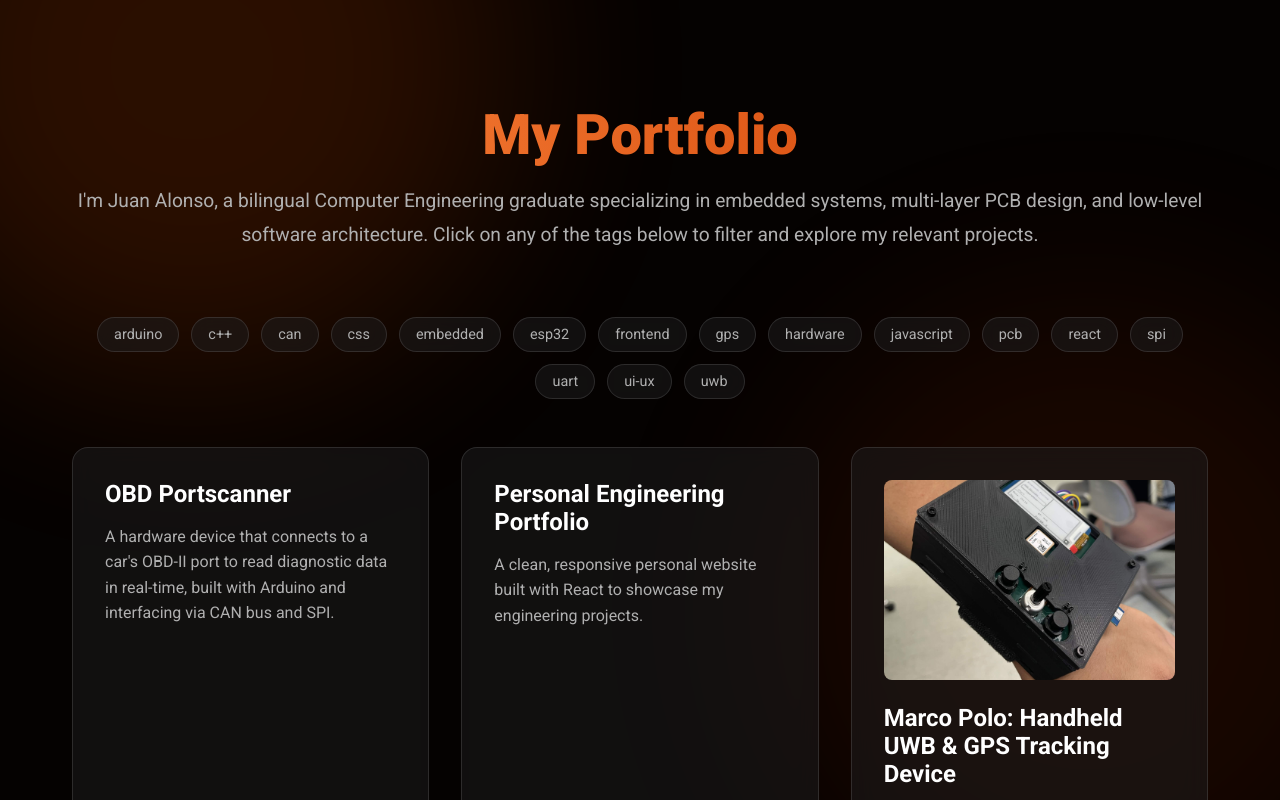
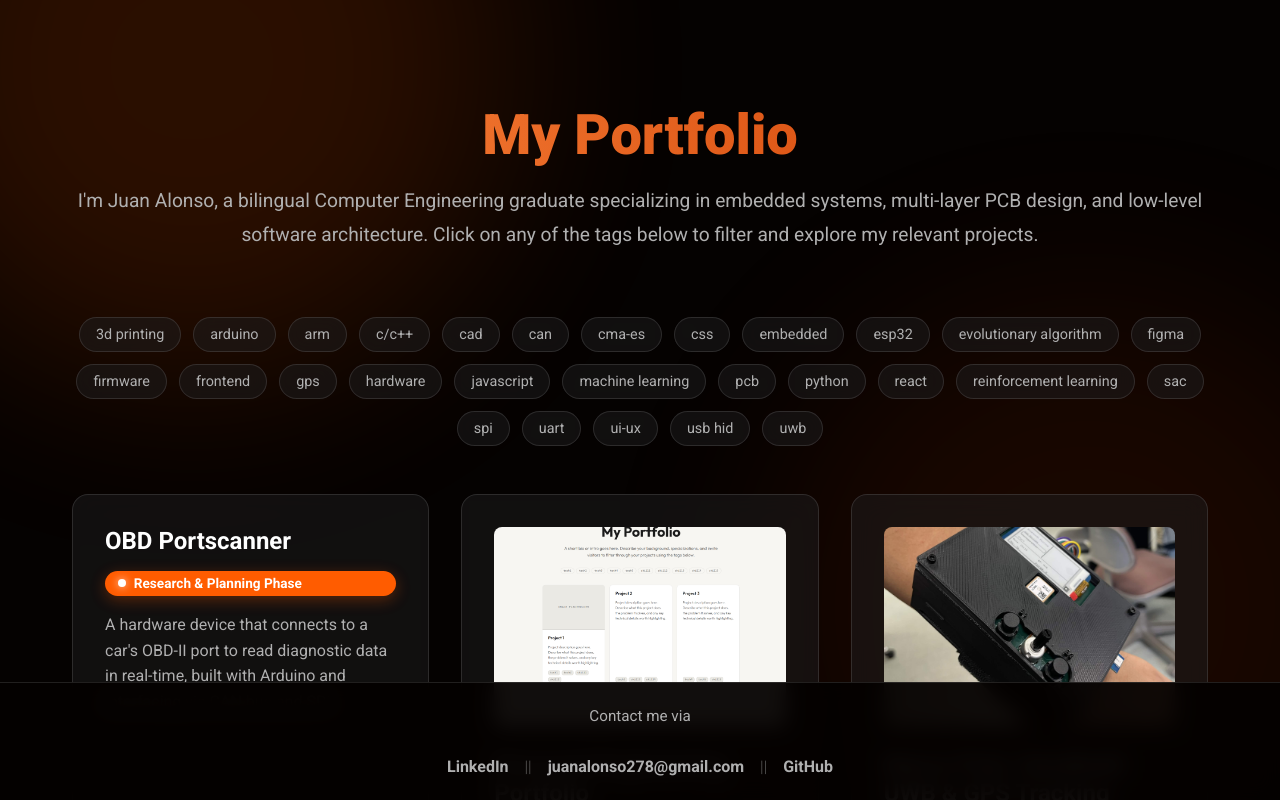
Before and after one commit to juanalonso278/portfolio, a React app: page /#/ in a window 1280 px wide. Shown: the top 800 px of the page. Built offline with nearby package versions, Linux system fonts and the light colour scheme; the HTML template or start-up script is replaced by a standard one.

Commit message:
feat: UI adjustments, updated portfolio wireframe, fixed tags, and adjusted footer

```diff
--- a/src/Home.jsx
+++ b/src/Home.jsx
@@ -13,6 +13,12 @@ const ProjectCard = ({ project }) => {
         </div>
       )}
       <h2>{project.title}</h2>
+      {project.status && (
+        <div className="project-status-badge">
+          <span className="status-dot"></span>
+          {project.status}
+        </div>
+      )}
       <p>{project.synopsis}</p>
       <div className="project-tags">
         {project.tags.map(tag => (
--- a/src/ProjectDetails.jsx
+++ b/src/ProjectDetails.jsx
@@ -56,6 +56,12 @@ export default function ProjectDetails() {
 
       <header className="details-header">
         <h1>{project.title}</h1>
+        {project.status && (
+          <div className="project-status-badge">
+            <span className="status-dot"></span>
+            {project.status}
+          </div>
+        )}
         <div className="project-tags">
           {project.tags.map(tag => (
             <span key={tag} className="project-tag">{tag}</span>
--- a/src/data.js
+++ b/src/data.js
@@ -1,9 +1,13 @@
 import { obdPortscanner } from './projects/obdPortscanner';
 import { personalPortfolio } from './projects/personalPortfolio';
 import { marcoPolo } from './projects/marcoPolo';
+import { trackmaniaRL } from './projects/trackmaniaRL';
+import { customMouse } from './projects/customMouse';
 
 export const projects = [
   obdPortscanner,
   personalPortfolio,
-  marcoPolo
+  marcoPolo,
+  trackmaniaRL,
+  customMouse
 ];
--- a/src/index.css
+++ b/src/index.css
@@ -72,7 +72,7 @@ body::after {
   width: 100%;
   max-width: 1200px;
   margin: 0 auto;
-  padding: 4rem 2rem;
+  padding: 4rem 2rem 120px 2rem;
   box-sizing: border-box;
 }
 
@@ -99,12 +99,15 @@ body::after {
 }
 
 .footer {
-  flex-shrink: 0;
+  position: fixed;
+  bottom: 0;
+  left: 0;
   width: 100%;
-  padding: 3rem 2rem;
+  padding: 1.5rem 2rem;
   border-top: 1px solid var(--card-border);
-  background: rgba(5, 2, 1, 0.8);
-  margin-top: auto;
+  background: rgba(5, 2, 1, 0.95);
+  backdrop-filter: blur(10px);
+  z-index: 100;
   box-sizing: border-box;
 }
 
@@ -953,3 +956,26 @@ body::after {
     display: none;
   }
 }
+
+/* Project Status Badge */
+.project-status-badge {
+  display: inline-flex;
+  align-items: center;
+  gap: 0.5rem;
+  background: var(--accent);
+  color: #fff;
+  padding: 0.3rem 0.8rem;
+  border-radius: 999px;
+  font-size: 0.85rem;
+  font-weight: 700;
+  margin-bottom: 1rem;
+  box-shadow: 0 4px 15px rgba(255, 92, 0, 0.3);
+}
+
+.status-dot {
+  width: 8px;
+  height: 8px;
+  border-radius: 50%;
+  background-color: #fff;
+  box-shadow: 0 0 8px rgba(255,255,255,0.8);
+}
--- /dev/null
+++ b/src/projects/customMouse.js
@@ -0,0 +1,8 @@
+export const customMouse = {
+  id: 8,
+  title: 'High-Performance Custom Mouse',
+  synopsis: 'A roadmap for engineering a custom gaming mouse from the ground up, featuring a custom 4-layer PCB, ARM-based high-speed USB polling firmware, and 3D-printed ergonomic housing.',
+  description: 'This project outlines the end-to-end hardware bring-up roadmap for building a custom high-performance gaming mouse. Building a peripheral from the ground up requires transitioning from basic breakout boards to a fully integrated, high-density layout. The logic and USB interface will be driven by an ARM-based microcontroller for high-frequency input handling. The design involves routing a custom 4-layer PCB and populating it entirely with Surface Mount Devices (SMD), requiring precise SMT soldering and hot air rework for the optical sensor, switches, and MCU.\n\nThe firmware layer aims to handle high-speed USB polling protocols, pushing the polling rate to 1000Hz or higher to minimize input latency. The ARM MCU must efficiently poll the optical sensor via SPI or I2C, process raw X/Y translation and lift-off distance data, and package it into USB HID reports with millisecond precision. Finally, the project involves CAD modeling and iterating on a 3D-printed outer shell with exact mounting points, correct tension/pre-travel for primary clicks, and optimized weight distribution.',
+  tags: ['hardware', 'pcb', 'arm', 'firmware', 'c/c++', 'cad', '3d printing', 'usb hid', 'spi'],
+  status: 'Research & Planning Phase'
+};
--- a/src/projects/marcoPolo.js
+++ b/src/projects/marcoPolo.js
@@ -25,7 +25,7 @@ export const marcoPolo = {
   ],
   synopsis: 'A custom-engineered handheld tracking device delivering high-precision spatial positioning using Ultra-Wideband (UWB) time-of-flight measurements alongside GPS on a custom 4-layer PCB.',
   description: ' Maintaining awareness of loved ones’ whereabouts in busy or open environments—such as parks, events, or public gatherings—can be challenging. To help address this, we are developing a wearable tracking system that provides real-time, high-precision distance measurements using ultrawide band (UWB) technology. A primary unit defines a maximum distance threshold, and when exceeded, the system alerts users and provides directional guidance back using GPS-based redirection. This approach ensures accurate, low latency tracking without reliance on a constant network connection. As an optional feature, a companion mobile application enhances the user experience by visualizing movement data and providing additional location-based context via cellular connectivity and a Maps API. Our system prioritizes reliability, simplicity, and independence, making it well-suited for families, children, and friends looking to stay safely connected. ',
-  tags: ['uwb', 'gps', 'esp32', 'spi', 'uart', 'pcb', 'c++', 'embedded', 'hardware'],
+  tags: ['uwb', 'gps', 'esp32', 'spi', 'uart', 'pcb', 'c/c++', 'embedded', 'hardware'],
   features: [
     'Ultra-Wideband (UWB) Time-of-Flight spatial distance measurements (99.1% accuracy)',
     'Integrated GPS for broader geographic positioning & fallback tracking',
--- a/src/projects/obdPortscanner.js
+++ b/src/projects/obdPortscanner.js
@@ -3,5 +3,6 @@ export const obdPortscanner = {
   title: 'OBD Portscanner',
   synopsis: 'A hardware device that connects to a car\'s OBD-II port to read diagnostic data in real-time, built with Arduino and interfacing via CAN bus and SPI.',
   description: 'This project involved reverse-engineering the CAN bus signals to interpret real-time engine metrics like RPM, coolant temperature, and speed. The hardware consists of an Arduino Uno, a CAN bus shield, and a custom-designed PCB for power regulation. The data is logged to an SD card and can be viewed on an attached OLED display.',
-  tags: ['arduino', 'can', 'spi', 'hardware', 'c++', 'embedded']
+  tags: ['arduino', 'can', 'spi', 'hardware', 'c/c++', 'embedded'],
+  status: 'Research & Planning Phase'
 };
--- a/src/projects/personalPortfolio.js
+++ b/src/projects/personalPortfolio.js
@@ -1,9 +1,19 @@
+import wireframeImg from '../assets/portfolio-wireframe.png';
+
 export const personalPortfolio = {
   id: 4,
   title: 'Personal Engineering Portfolio',
   synopsis: 'A clean, responsive personal website built with React to showcase my engineering projects.',
   description: 'I built this website to share my journey in computer engineering and software development. Instead of using heavy templates, I kept things simple and fast using React. The goal was to create a modern, sleek design with a "glass-like" feel that is easy to navigate. You can filter through my projects instantly, read detailed reports, and watch videos of my work in action. And for the demo... you\'re looking at it! This is the demo lol.',
-  tags: ['react', 'javascript', 'css', 'frontend', 'ui-ux'],
+  tags: ['react', 'javascript', 'css', 'frontend', 'ui-ux', 'figma'],
+  thumbnail: wireframeImg,
+  images: [
+    {
+      title: 'UI/UX Wireframe',
+      description: 'Early stage prototyping of the portfolio layout. This wireframe establishes a clean, grid-based structure for the project cards and a minimalist aesthetic that places the focus entirely on the engineering content.',
+      url: wireframeImg
+    }
+  ],
 
   techStack: [
     { category: 'Frontend', name: 'React & JavaScript', details: 'Used for building the interactive parts of the website, like the project filters and page navigation.' },
@@ -23,6 +33,10 @@ export const personalPortfolio = {
     {
       title: 'Instant Filtering',
       content: 'When you click on the project tags on the home page, the website instantly updates to show relevant projects without needing to reload or wait.'
+    },
+    {
+      title: 'UI/UX Wireframing',
+      content: 'Before writing any code, the layout was prototyped using a wireframe (shown in the project images). This helped establish a clean, grid-based structure for the project cards and a minimalist aesthetic that places the focus entirely on the engineering content.'
     }
   ],
 
--- /dev/null
+++ b/src/projects/trackmaniaRL.js
@@ -0,0 +1,8 @@
+export const trackmaniaRL = {
+  id: 7,
+  title: 'TrackMania RL Architecture',
+  synopsis: 'An early-development reinforcement learning architecture designed for TrackMania Nations Forever, featuring a two-stage hybrid pipeline for environment hooking, macro-scouting, and micro-optimization using continuous control.',
+  description: 'This project outlines the roadmap for a TrackMania Nations Forever reinforcement learning architecture. Racing at millisecond precision requires balancing broad environment exploration with extreme micro-optimization. The architecture splits this into two phases: an evolutionary algorithm for macro-scouting to find successful generalized trajectories, and a local optimizer (SAC / CMA-ES) for fine-tuning steering and acceleration inputs for hyper-precise, continuous control. Before model training, custom TMInterface scripts hook into the game engine to extract raw, real-time physics and telemetry data. The pipeline leverages an RX 7900 XTX for high-frequency parallel simulations and heavy matrix calculations, and is designed to scale track by track to isolate variables and debug the infrastructure before moving to complex environments.',
+  tags: ['machine learning', 'reinforcement learning', 'python', 'sac', 'cma-es', 'evolutionary algorithm'],
+  status: 'Research & Planning Phase'
+};
```
Also changed, not shown: src/assets/portfolio-wireframe.png (added).
